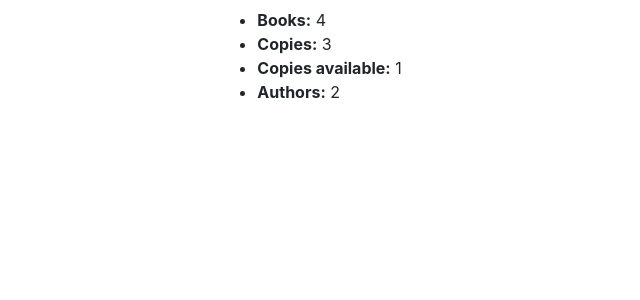
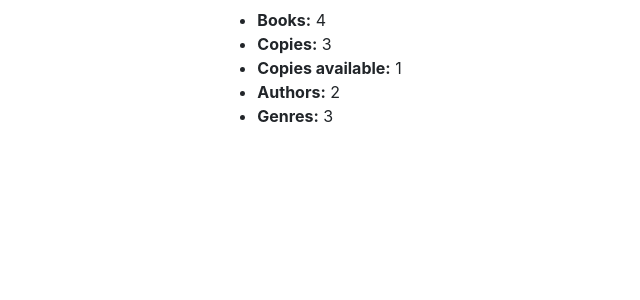
Before and after one commit to alexgrand/MDNDjango, a Django app: page /catalog/ in a window 1280 px wide. Shown: the part 174-474 px from the top of the page, without its empty margins (11-651 px from the left). Run offline with Django 3.2, Linux system fonts and the light colour scheme; data comes from the database, SQL or seed files in the repository; some libraries are stand-ins or nearby versions.

Commit message:
added genres counter to views.index

```diff
--- a/locallibrary/catalog/templates/index.html
+++ b/locallibrary/catalog/templates/index.html
@@ -14,5 +14,6 @@
     <li><strong>Copies:</strong> {{ num_instances }}</li>
     <li><strong>Copies available:</strong> {{ num_instances_available }}</li>
     <li><strong>Authors:</strong> {{ num_authors }}</li>
+    <li><strong>Genres:</strong> {{ num_genres }}</li>
   </ul>
 {% endblock %}
--- a/locallibrary/catalog/views.py
+++ b/locallibrary/catalog/views.py
@@ -9,6 +9,7 @@ def index(request):
     # Generate counts of some of the main objects
     num_books = Book.objects.all().count()
     num_instances = BookInstance.objects.all().count()
+    num_genres = Genre.objects.count()
 
     # Available books (status = 'a')
     num_instances_available = BookInstance.objects.filter(status__exact='a').count()
@@ -21,6 +22,7 @@ def index(request):
         'num_instances': num_instances,
         'num_instances_available': num_instances_available,
         'num_authors': num_authors,
+        'num_genres': num_genres,
     }
 
     # Render the HTML template index.html with the data in context variable
```
